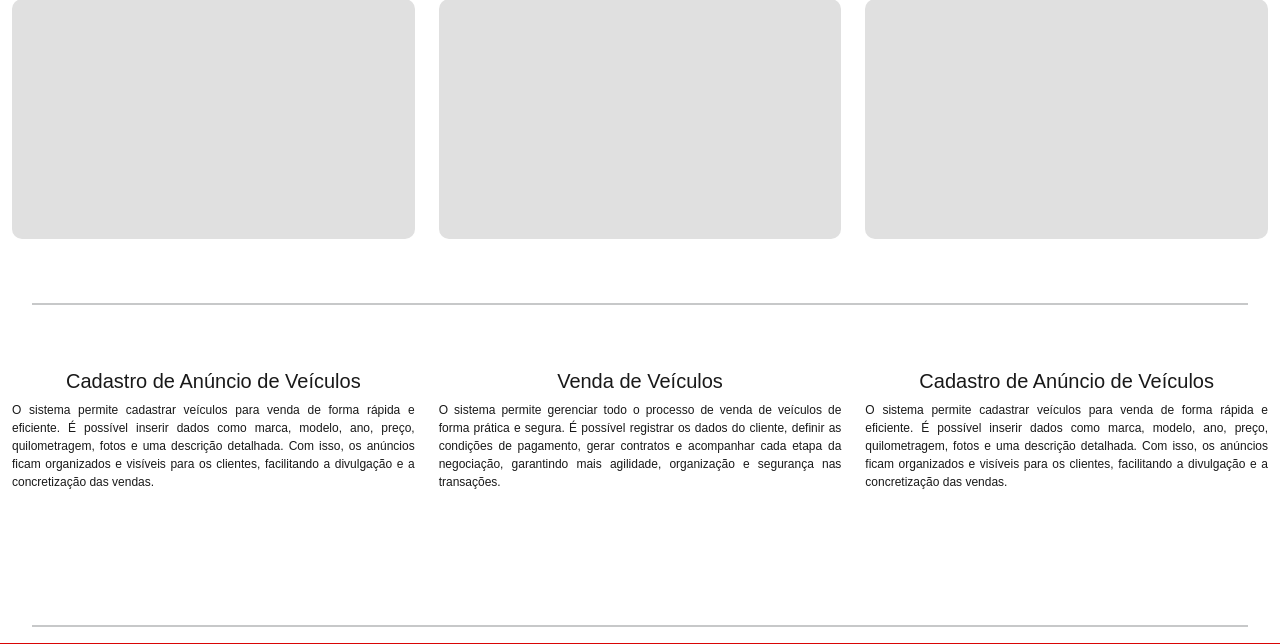
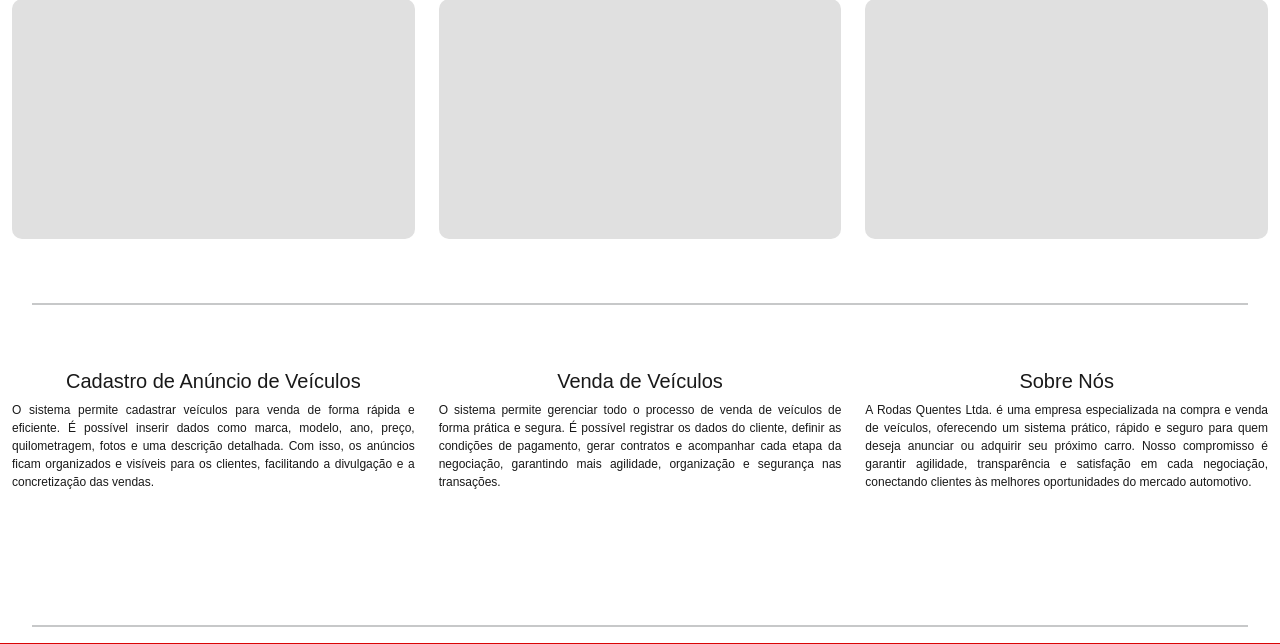
Before and after one commit to pedro-6969/PWII, a PHP site: page / in a window 1280 px wide. Shown: the part 155-799 px from the top of the page. Run offline with PHP 8.4, Linux system fonts and the light colour scheme; some web fonts are replaced.

Commit message:
mensagem

```diff
--- a/rodas_quentes/public/index.php
+++ b/rodas_quentes/public/index.php
@@ -48,10 +48,10 @@
             <div class="col-xl-4">
                 <div class="card-texto">
                     <div class="card-body d-flex flex-column align-items-center justify-content-baseline h-100 mt-5">
-                        <h2 class="black">Cadastro de Anúncio de Veículos</h2>
+                        <h2 class="black">Sobre Nós</h2>
                         <p class="black">
-                        O sistema permite cadastrar veículos para venda de forma rápida e eficiente. É possível inserir dados como marca, modelo, ano, preço, quilometragem, fotos e uma descrição detalhada. Com isso, os anúncios ficam organizados e visíveis para os clientes, facilitando a divulgação e a concretização das vendas.
-                        </p>
+                        A Rodas Quentes Ltda. é uma empresa especializada na compra e venda de veículos, oferecendo um sistema prático, rápido e seguro para quem deseja anunciar ou adquirir seu próximo carro. Nosso compromisso é garantir agilidade, transparência e satisfação em cada negociação, conectando clientes às melhores oportunidades do mercado automotivo.
+                    </p>
                     </div>
                 </div>
             </div>
```
